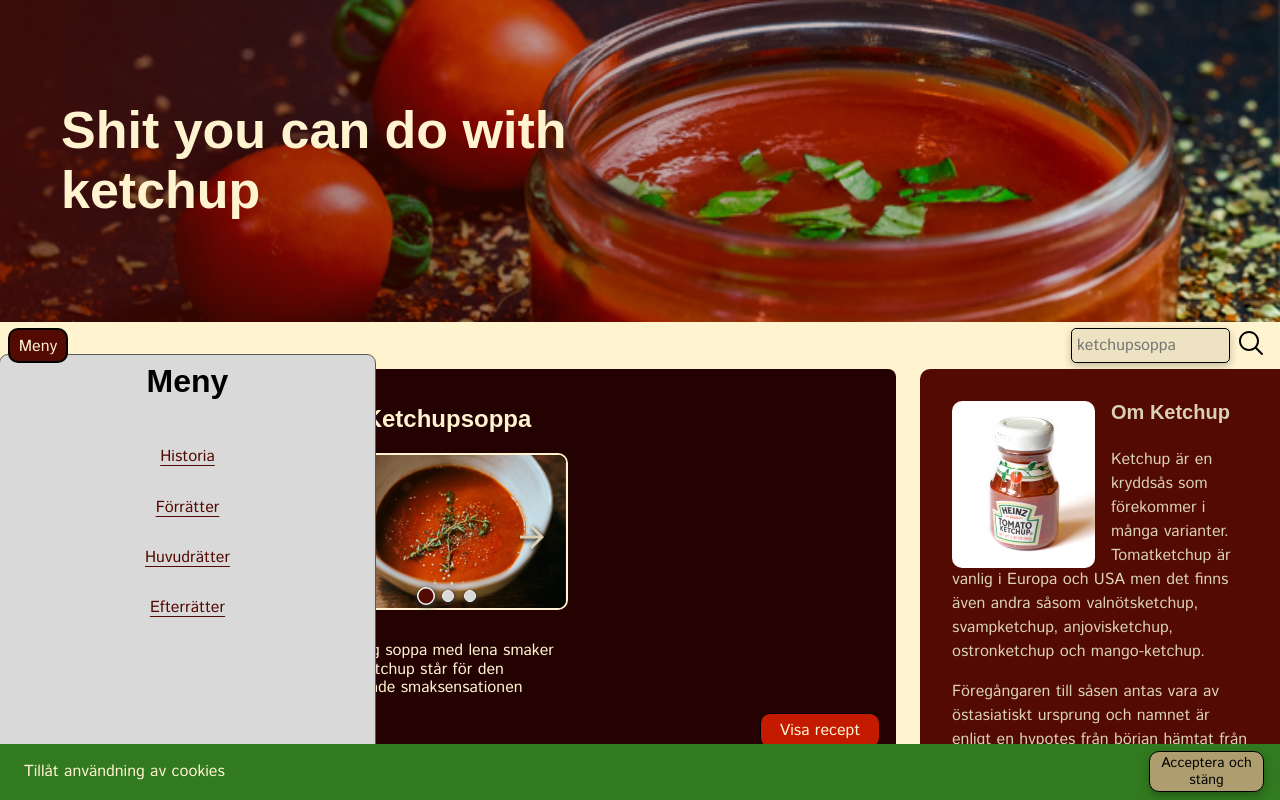
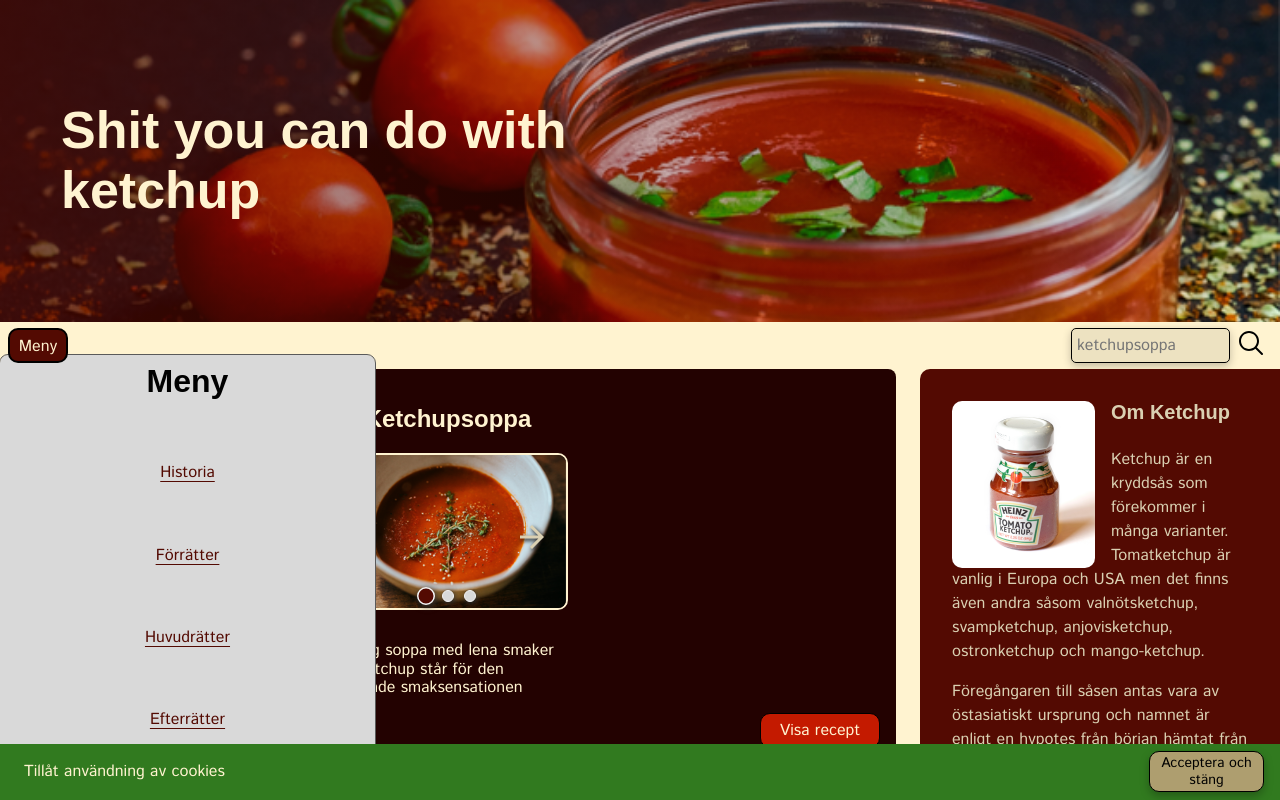
Before and after one commit to arnetzlinder/ketchupbloggen, a Vue app: page / in a window 1280 px wide. Both pictures are taken after a click on the button "Meny". Shown: the top 800 px of the page. Built offline with nearby package versions, Linux system fonts and the light colour scheme; a web font is replaced by a local one.

Commit message:
:art: refactor Code and create new component

```diff
--- a/src/components/MainMenu.vue
+++ b/src/components/MainMenu.vue
@@ -1,36 +1,35 @@
 <template>
   <transition name="slide-fade">
     <nav v-if="isOpen">
-      <!--if-sats, visas/ visas inte om isOpen ELLER minWidth är true/false -->
+      <!--if-sats, visas/ visas inte om isOpen är true/false -->
       <h2>Meny</h2>
       <ul class="less-than-1400">
-        <li><a href="#">Historia</a></li>
-        <li><a href="#">Förrätter</a></li>
-        <li><a href="#">Huvudrätter</a></li>
-        <li><a href="#">Efterrätter</a></li>
+        <NavLinks />
       </ul>
     </nav>
   </transition>
     <nav v-if="minWidth">
-      <!--if-sats, visas/ visas inte om isOpen ELLER minWidth är true/false -->
+      <!--if-sats, visas/ visas inte om minWidth är true/false -->
       <ul class="1400">
-        <li><a href="#">Historia</a></li>
-        <li><a href="#">Förrätter</a></li>
-        <li><a href="#">Huvudrätter</a></li>
-        <li><a href="#">Efterrätter</a></li>
+        <NavLinks />
       </ul>
     </nav>
 
 </template>
 
 <script lang="ts">
+import NavLinks from './NavLinks.vue';
 export default {
+  components: {
+    NavLinks,
+  },
   data() {
     return {
       minWidth: false,
       // deklarerar variabel minWidth
     };
   },
+
   props: ['isOpen'],
   mounted() {
     this.minWidth = window.innerWidth >= 1400;
--- /dev/null
+++ b/src/components/NavLinks.vue
@@ -0,0 +1,57 @@
+<template>
+  <li><a href="#">Historia</a></li>
+  <li><a href="#">Förrätter</a></li>
+  <li><a href="#">Huvudrätter</a></li>
+  <li><a href="#">Efterrätter</a></li>
+</template>
+
+<script lang="ts">
+export default {};
+</script>
+
+<style scoped lang="scss">
+li {
+  margin: 1rem 0;
+}
+
+li:last-child {
+  margin-bottom: 5rem;
+}
+
+a {
+  color: $secondaryColor200;
+  text-underline-offset: 4px;
+
+  &:active {
+    color: $primaryColor200;
+  }
+
+  &:hover {
+    color: #000;
+  }
+}
+@media screen and (min-width: 740px) {
+  li {
+    margin: 2rem 0;
+  }
+
+  li:last-child {
+    padding-bottom: 6rem;
+  }
+}
+
+h2 {
+  margin-bottom: 3rem;
+}
+
+@media screen and (min-width: 1400px) {
+  li {
+    margin: 0 2.5rem;
+  }
+
+  li:last-child {
+    margin: 0;
+    padding: 0;
+  }
+}
+</style>
```
